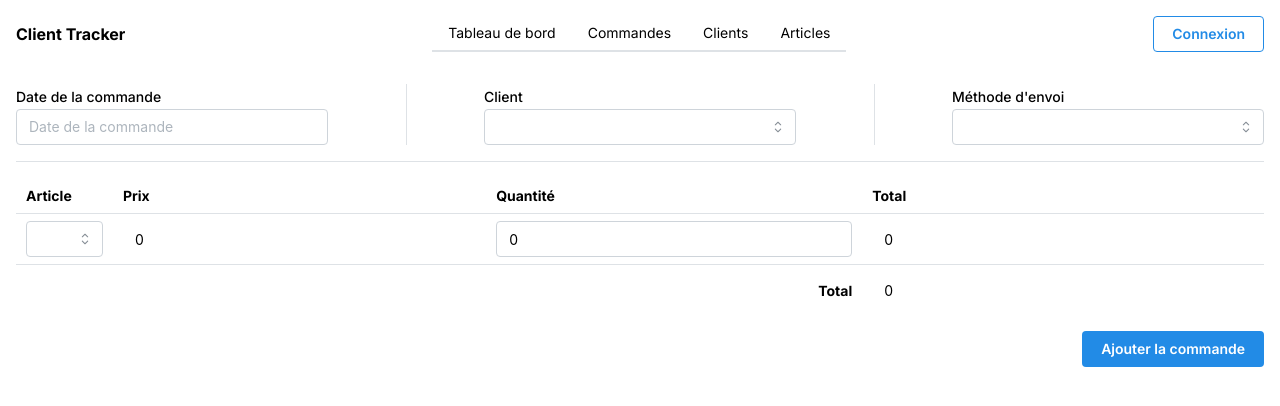
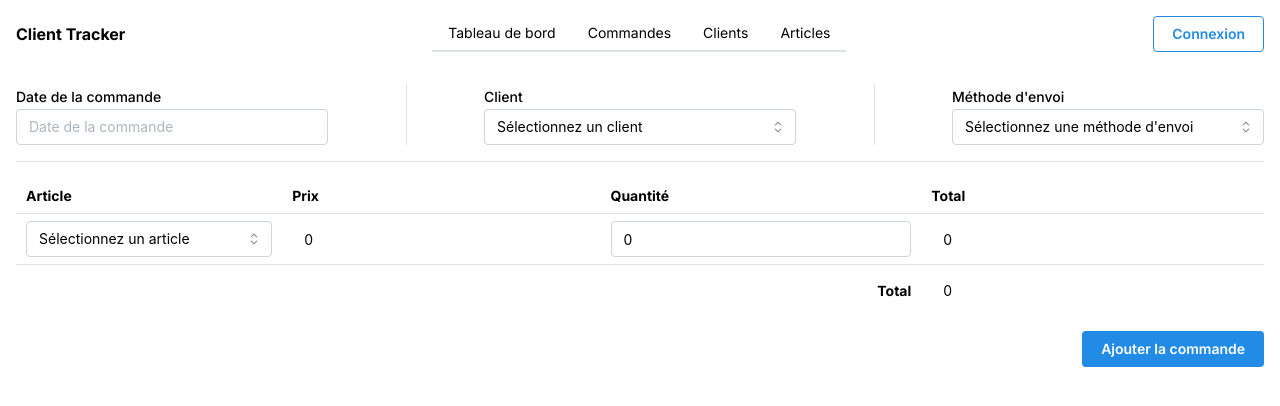
Before and after one commit to bisol84/client-track, a Next.js app: page /orders/add in a window 1280 px wide. Shown: the top 406 px of the page. Built offline with nearby package versions, Linux system fonts and the light colour scheme; no server answers; the database is empty.

Commit message:
Set a default value to a select component

```diff
--- a/src/app/articles/addArticleModal.tsx
+++ b/src/app/articles/addArticleModal.tsx
@@ -2,7 +2,6 @@
 
 import { useState } from "react";
 import { useDisclosure } from "@mantine/hooks";
-import { revalidatePath } from "next/cache";
 import {
   Modal,
   Button,
@@ -51,7 +50,7 @@ export function AddArticleModal() {
               mt="md"
               name="price"
               hideControls
-              onChange={(event) => handleChange("price", event.target.value)}
+              onChange={(value) => handleChange("price", value)}
             />
             <FileInput
               accept="image/png,image/jpeg"
--- a/src/app/articles/articleGrid.tsx
+++ b/src/app/articles/articleGrid.tsx
@@ -21,6 +21,8 @@ export default function ArticleGrid() {
   if (!data) return <div>Chargement...</div>;
 
   return (
+    <div>
+      {data && data.length > 0 && (
         <div className="grid grid-cols-4 gap-4 mt-4">
           {data.map((article: Article) => (
             <ArticleCard
@@ -35,5 +37,7 @@ export default function ArticleGrid() {
             ></ArticleCard>
           ))}
         </div>
+      )}
+    </div>
   );
 }
--- a/src/components/Orders/ArticleSelector.tsx
+++ b/src/components/Orders/ArticleSelector.tsx
@@ -12,11 +12,15 @@ export default function ArticleSelector({ onChange }) {
     value: article.id,
     label: article.type + " " + article.name,
   }));
+  const dataWithEmptyOption = [
+    { value: "", label: "Sélectionnez un article" },
+    ...formattedData,
+  ];
 
   return (
     <NativeSelect
       label=""
-      data={formattedData}
+      data={dataWithEmptyOption}
       className="w-full"
       onChange={(e) => onChange(e.target.value)}
     />
--- a/src/components/Orders/ClientSelector.tsx
+++ b/src/components/Orders/ClientSelector.tsx
@@ -13,12 +13,16 @@ export default function ClientSelector() {
     value: client.id,
     label: client.firstname + " " + client.lastname + " - " + client.address,
   }));
+  const dataWithEmptyOption = [
+    { value: "", label: "Sélectionnez un client" },
+    ...formattedData,
+  ];
 
   return (
     <NativeSelect
       name="client-selector"
       label="Client"
-      data={formattedData}
+      data={dataWithEmptyOption}
       className="w-full"
     />
   );
--- a/src/components/Orders/ShippingSelector.tsx
+++ b/src/components/Orders/ShippingSelector.tsx
@@ -13,12 +13,16 @@ export default function ShippingSelector() {
     value: shipping.price,
     label: shipping.name,
   }));
+  const dataWithEmptyOption = [
+    { value: "", label: "Sélectionnez une méthode d'envoi" },
+    ...formattedData,
+  ];
 
   return (
     <NativeSelect
       label="Méthode d'envoi"
       name="shipping-selector"
-      data={formattedData}
+      data={dataWithEmptyOption}
       className="w-full"
     />
   );
```
Lines whose indentation alone changed are shown as unchanged.
